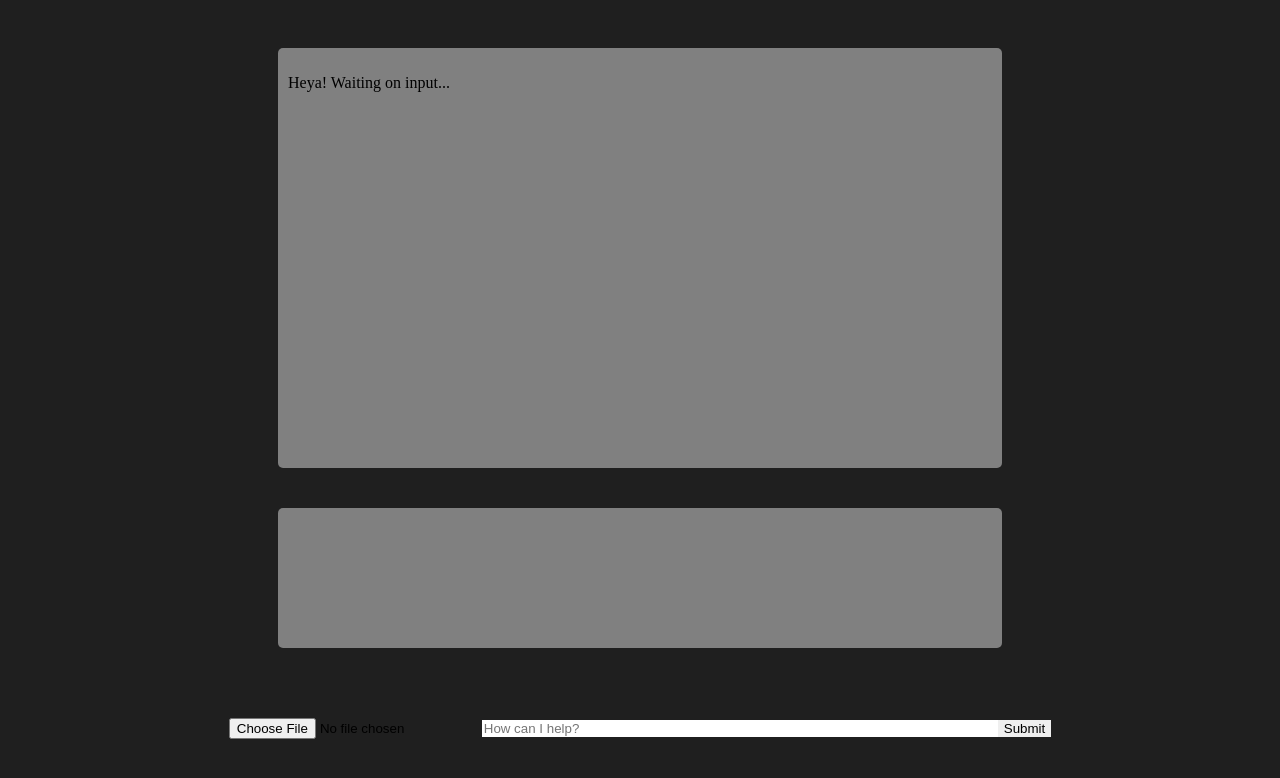
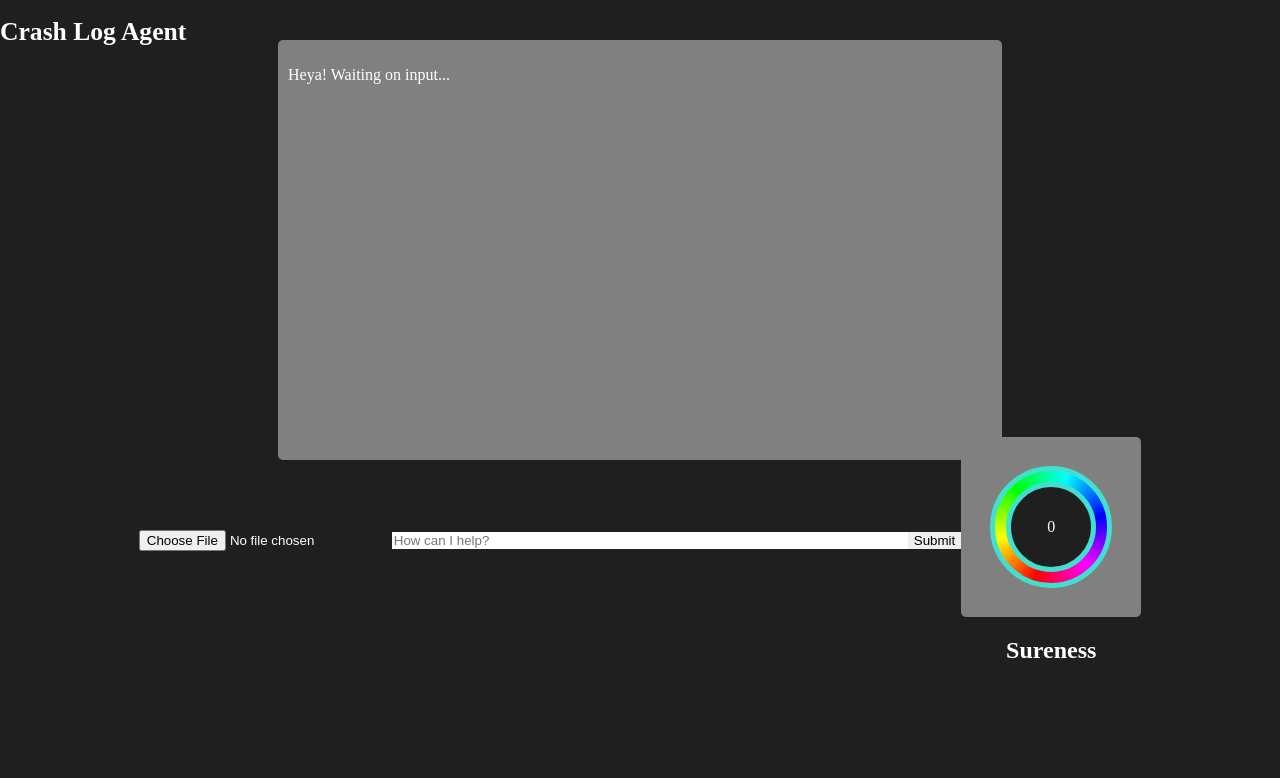
Before and after one commit to Korbanzo/crash-log-agent, a React (Vite) app in the folder react/: page / in a window 1280 px wide. Shown: the top 778 px of the page. Built offline with nearby package versions, Linux system fonts and the light colour scheme.

Commit message:
Sureness circle

```diff
--- a/react/src/App.css
+++ b/react/src/App.css
@@ -7,3 +7,26 @@
     padding: 10px;
     margin-top: 5vh;
 }
+
+.sureness-circle {
+    display: flex;
+    justify-content: center;
+    align-items: center;
+    border: 5px solid turquoise;
+    border-radius: 5000px;
+    --angle: 0deg;
+    background: conic-gradient(from var(--angle), red, yellow, lime, aqua, blue, magenta, red);
+    animation: rotateAngle 10s linear infinite;
+}
+
+@property --angle {
+  syntax: '<angle>';
+  initial-value: 0deg;
+  inherits: false;
+}
+
+@keyframes rotateAngle {
+    to {
+        --angle: 360deg;
+    }
+}
--- a/react/src/App.jsx
+++ b/react/src/App.jsx
@@ -1,10 +1,14 @@
 import './App.css'
 import QuestionForm from './components/QuestionForm.jsx'
+import Logo from './components/Logo.jsx'
 
 function App() {
 
   return (
+      <>
+      <Logo />
       <QuestionForm />
+      </>
   )
 }
 
--- /dev/null
+++ b/react/src/components/Logo.jsx
@@ -0,0 +1,10 @@
+const Logo = () => {
+
+    return (
+            <h1 style={{position: 'absolute', top: '0px', left: '0px', fontSize: '2vw'}}>
+                Crash Log Agent
+            </h1>
+    );
+}
+
+export default Logo;
--- a/react/src/components/QuestionForm.jsx
+++ b/react/src/components/QuestionForm.jsx
@@ -83,7 +83,7 @@ const QuestionForm = () => {
             <div className={"agent-response-wrapper"}>
                 {agent_response}
             </div>
-            <SurenessCircle number={sureness}/>
+
             <div style={{display: 'flex', flexDirection: 'row', justifyContent: 'center', alignItems: 'center', height: '20vh'}}>
 
                 <form onSubmit={postData} method={"post"} encType={"multipart/form-data"}>
@@ -91,9 +91,8 @@ const QuestionForm = () => {
                     <input ref={textRef} onChange={handleInput} name="user_request" type="text" placeholder={"How can I help?"} style={{width: '40vw'}}/>
                     <input type="submit" value={"Submit"}/>
                 </form>
-                <div>
 
-                </div>
+                <SurenessCircle number={sureness}/>
             </div>
 
         </div>
--- a/react/src/components/SurenessCirlce.jsx
+++ b/react/src/components/SurenessCirlce.jsx
@@ -1,9 +1,18 @@
 const SurenessCircle = ({ number }) => {
 
     return (
-        <div style={{width: '55vw', height: '15vh', padding: '10px', borderRadius: '5px', backgroundColor: 'gray',
+        <div style={{display: 'flex', flexDirection: 'column', justifyContent: 'center', alignItems: 'center'}}>
+        <div style={{display: 'flex', justifyContent: 'center', alignItems: 'center', width: '20vh', height: '20vh', padding: '10px', borderRadius: '5px', backgroundColor: 'gray',
                      marginTop: '5vh'}}>
+            <div className="sureness-circle" style={{height: '14vh', width: '14vh'}}>
+                <div className="sureness-circle" style={{height: '10vh', width: '10vh', background: '#1f1f1f'}}>{number}</div>
+            </div>
 
+
+        </div>
+        <h2>
+            Sureness
+        </h2>
         </div>
     );
 
--- a/react/src/index.css
+++ b/react/src/index.css
@@ -1,5 +1,7 @@
 body {
   background-color: #1f1f1f;
+  color: white;
+  margin: auto;
 }
 
 input {
```
